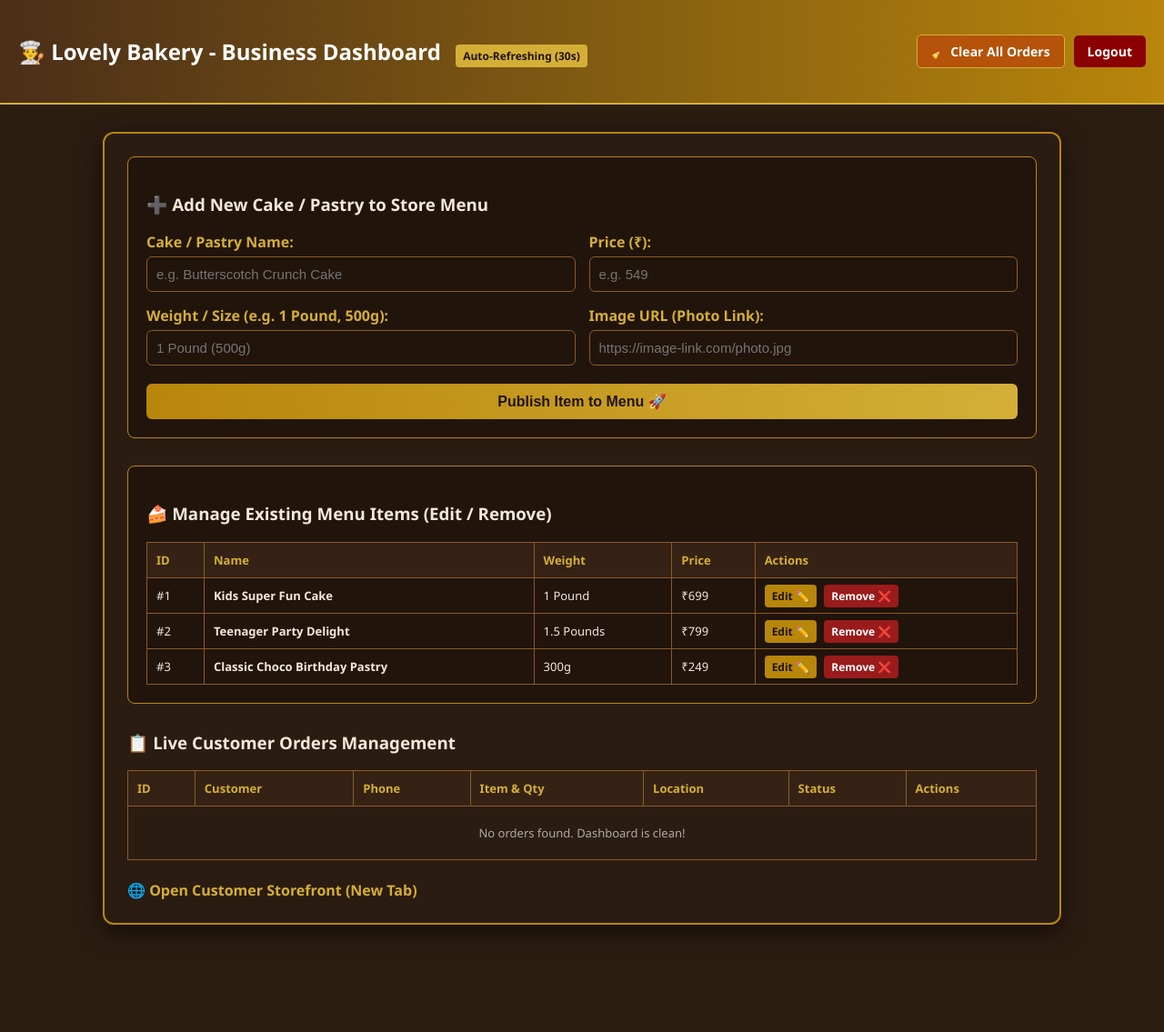
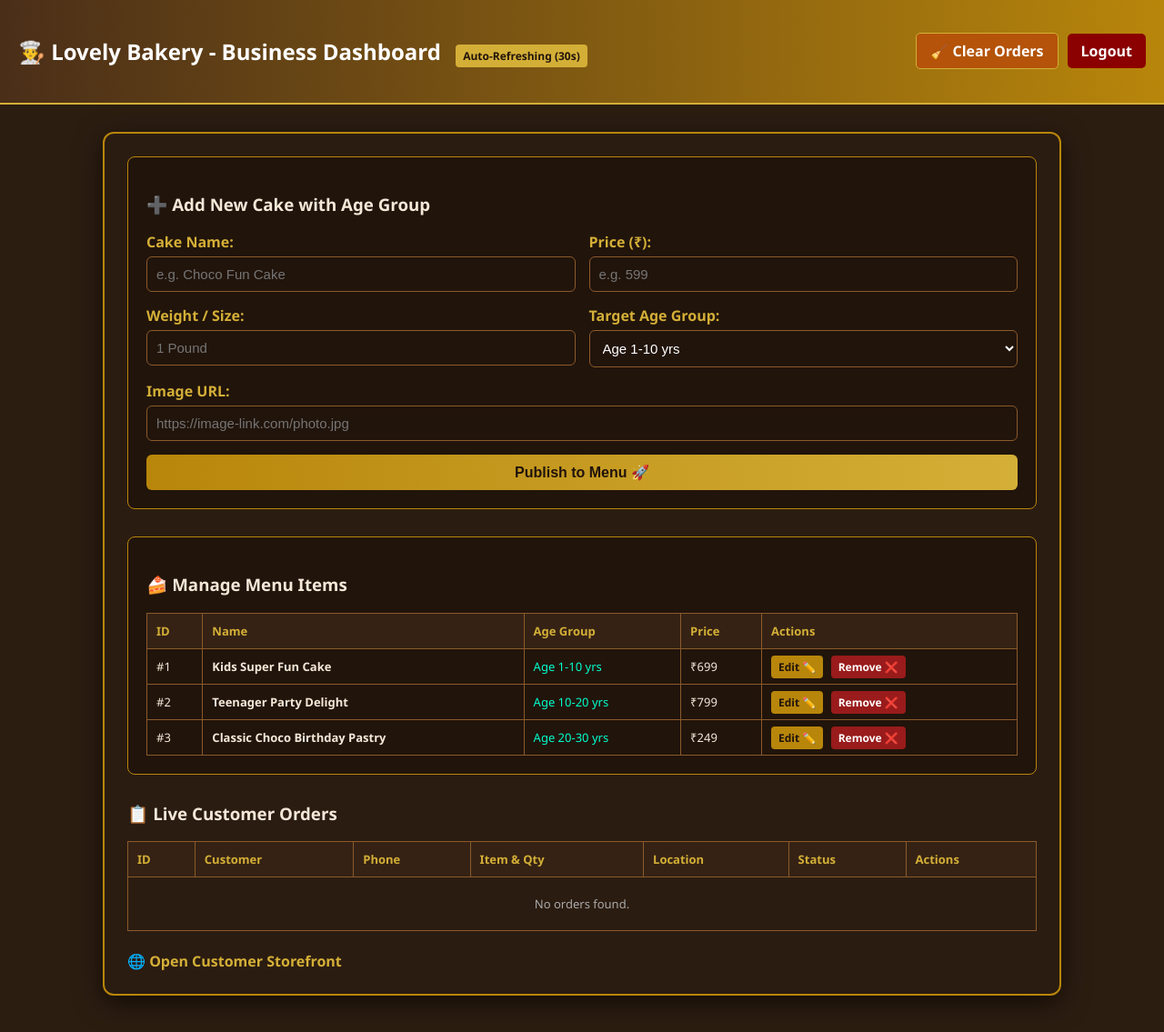
Before and after one commit to yashtikyani010-ai/lovely-bakery, a Flask app: page /admin-dashboard in a window 1280 px wide. Shown: the whole page at 91% size. Before the commit the page ends 1027 px from the top, so only its background shows below. Run offline with Flask 3, Linux system fonts and the light colour scheme; the visitor is signed in with stand-in values (Sample User, id 1).

Commit message:
Update admin.html

```diff
--- a/lovely_bakery_app/templates/admin.html
+++ b/lovely_bakery_app/templates/admin.html
@@ -22,20 +22,13 @@
         th, td { border: 1px solid #8b5a2b; padding: 10px; text-align: left; font-size: 13px; }
         th { background-color: #352214; color: #d4af37; }
 
-        .logout-btn { background: #8b0000; color: white; padding: 8px 15px; text-decoration: none; border-radius: 5px; font-size: 14px; font-weight: bold; }
-        .clear-btn { background: #b45309; color: white; padding: 8px 15px; text-decoration: none; border-radius: 5px; font-size: 14px; font-weight: bold; border: 1px solid #d4af37; }
+        .logout-btn { background: #8b0000; color: white; padding: 8px 15px; text-decoration: none; border-radius: 5px; font-weight: bold; }
+        .clear-btn { background: #b45309; color: white; padding: 8px 15px; text-decoration: none; border-radius: 5px; font-weight: bold; border: 1px solid #d4af37; }
 
-        .action-btns a { padding: 5px 8px; text-decoration: none; border-radius: 4px; font-size: 11px; font-weight: bold; display: inline-block; margin: 2px; }
-        .btn-prep { background: #d97706; color: white; }
-        .btn-ready { background: #0284c7; color: white; }
-        .btn-deliv { background: #16a34a; color: white; }
-        .btn-decline { background: #dc2626; color: white; }
         .btn-remove { background: #991b1b; color: white; padding: 4px 8px; text-decoration: none; border-radius: 4px; font-size: 12px; font-weight: bold; }
         .btn-edit { background: #b8860b; color: #21140b; padding: 4px 8px; text-decoration: none; border-radius: 4px; font-size: 12px; font-weight: bold; margin-right: 5px; }
-
         .error { color: #ff6b6b; margin-bottom: 10px; font-size: 14px; }
         .live-badge { background: #d4af37; color: #21140b; padding: 4px 8px; border-radius: 4px; font-size: 12px; font-weight: bold; margin-left: 10px; }
-
         .section-box { background: #21140b; border: 1px solid #b8860b; padding: 20px; border-radius: 8px; margin-bottom: 30px; }
     </style>
 </head>
@@ -44,18 +37,15 @@
     {% if show_login %}
     <div class="login-box">
         <h2>🔒 Businessman Login</h2>
-        <p style="color: #bbb; font-size: 13px; margin-bottom: 20px;">Please enter your authorized credentials to access the business dashboard.</p>
-        {% if error %}
-        <div class="error">{{ error }}</div>
-        {% endif %}
+        {% if error %}<div class="error">{{ error }}</div>{% endif %}
         <form method="POST" action="/admin-login">
             <div class="form-group">
                 <label>Username:</label>
-                <input type="text" name="username" required placeholder="Enter username">
+                <input type="text" name="username" required>
             </div>
             <div class="form-group">
                 <label>Password:</label>
-                <input type="password" name="password" required placeholder="Enter password">
+                <input type="password" name="password" required>
             </div>
             <button type="submit" style="margin-top: 10px;">Login to Dashboard</button>
         </form>
@@ -65,21 +55,21 @@
     <header>
         <h2>👨‍🍳 Lovely Bakery - Business Dashboard <span class="live-badge">Auto-Refreshing (30s)</span></h2>
         <div class="header-actions">
-            <a href="/clear_orders" class="clear-btn" onclick="return confirm('Are you sure you want to clear all orders?');">🧹 Clear All Orders</a>
+            <a href="/clear_orders" class="clear-btn" onclick="return confirm('Clear all orders?');">🧹 Clear Orders</a>
             <a href="/admin-logout" class="logout-btn">Logout</a>
         </div>
     </header>
 
     <div class="container">
 
-        <!-- Add or Edit Cake / Pastry Menu Form -->
+        <!-- Add / Edit Form with Age Group Selection -->
         <div class="section-box">
             {% if edit_item %}
-                <h3>✏️ Edit Cake / Pastry (ID: #{{ edit_item.id }})</h3>
+                <h3>✏️ Edit Cake (ID: #{{ edit_item.id }})</h3>
                 <form method="POST" action="/update_menu_item/{{ edit_item.id }}">
                     <div style="display: grid; grid-template-columns: 1fr 1fr; gap: 15px;">
                         <div class="form-group">
-                            <label>Cake / Pastry Name:</label>
+                            <label>Cake Name:</label>
                             <input type="text" name="item_name" value="{{ edit_item.name }}" required>
                         </div>
                         <div class="form-group">
@@ -93,89 +83,90 @@
                             <input type="text" name="item_weight" value="{{ edit_item.weight }}" required>
                         </div>
                         <div class="form-group">
-                            <label>Image URL (Photo Link):</label>
-                            <input type="url" name="item_image" value="{{ edit_item.image }}" required>
+                            <label>Target Age Group:</label>
+                            <select name="age_group" required>
+                                {% for ag in age_groups %}
+                                <option value="{{ ag }}" {% if edit_item.age_group == ag %}selected{% endif %}>Age {{ ag }} yrs</option>
+                                {% endfor %}
+                            </select>
                         </div>
                     </div>
-                    <div style="display: flex; gap: 10px; margin-top: 5px;">
+                    <div class="form-group">
+                        <label>Image URL:</label>
+                        <input type="url" name="item_image" value="{{ edit_item.image }}" required>
+                    </div>
+                    <div style="display: flex; gap: 10px;">
                         <button type="submit" style="background: #16a34a; color: white;">Update Item ✓</button>
                         <a href="/admin-dashboard" style="background: #6b7280; color: white; padding: 10px 15px; text-decoration: none; border-radius: 6px; text-align: center; font-weight: bold; width: 100%;">Cancel</a>
                     </div>
                 </form>
             {% else %}
-                <h3>➕ Add New Cake / Pastry to Store Menu</h3>
+                <h3>➕ Add New Cake with Age Group</h3>
                 <form method="POST" action="/add_menu_item">
                     <div style="display: grid; grid-template-columns: 1fr 1fr; gap: 15px;">
                         <div class="form-group">
-                            <label>Cake / Pastry Name:</label>
-                            <input type="text" name="item_name" required placeholder="e.g. Butterscotch Crunch Cake">
+                            <label>Cake Name:</label>
+                            <input type="text" name="item_name" required placeholder="e.g. Choco Fun Cake">
                         </div>
                         <div class="form-group">
                             <label>Price (₹):</label>
-                            <input type="number" name="item_price" required placeholder="e.g. 549">
+                            <input type="number" name="item_price" required placeholder="e.g. 599">
                         </div>
                     </div>
                     <div style="display: grid; grid-template-columns: 1fr 1fr; gap: 15px;">
                         <div class="form-group">
-                            <label>Weight / Size (e.g. 1 Pound, 500g):</label>
-                            <input type="text" name="item_weight" required placeholder="1 Pound (500g)">
+                            <label>Weight / Size:</label>
+                            <input type="text" name="item_weight" required placeholder="1 Pound">
                         </div>
                         <div class="form-group">
-                            <label>Image URL (Photo Link):</label>
-                            <input type="url" name="item_image" placeholder="https://image-link.com/photo.jpg">
+                            <label>Target Age Group:</label>
+                            <select name="age_group" required>
+                                {% for ag in age_groups %}
+                                <option value="{{ ag }}">Age {{ ag }} yrs</option>
+                                {% endfor %}
+                            </select>
                         </div>
                     </div>
-                    <button type="submit" style="margin-top: 5px;">Publish Item to Menu 🚀</button>
+                    <div class="form-group">
+                        <label>Image URL:</label>
+                        <input type="url" name="item_image" placeholder="https://image-link.com/photo.jpg">
+                    </div>
+                    <button type="submit">Publish to Menu 🚀</button>
                 </form>
             {% endif %}
         </div>
 
-        <!-- Current Menu Items Management (Edit & Remove) -->
+        <!-- Manage Menu -->
         <div class="section-box">
-            <h3>🍰 Manage Existing Menu Items (Edit / Remove)</h3>
+            <h3>🍰 Manage Menu Items</h3>
             <table>
                 <thead>
-                    <tr>
-                        <th>ID</th>
-                        <th>Name</th>
-                        <th>Weight</th>
-                        <th>Price</th>
-                        <th>Actions</th>
-                    </tr>
+                    <tr><th>ID</th><th>Name</th><th>Age Group</th><th>Price</th><th>Actions</th></tr>
                 </thead>
                 <tbody>
                     {% for item in menu %}
                     <tr>
                         <td>#{{ item.id }}</td>
                         <td><b>{{ item.name }}</b></td>
-                        <td>{{ item.weight }}</td>
+                        <td><span style="color: #00ffcc;">Age {{ item.age_group }} yrs</span></td>
                         <td>₹{{ item.price }}</td>
                         <td>
                             <a href="/admin-dashboard?edit_id={{ item.id }}" class="btn-edit">Edit ✏️</a>
-                            <a href="/remove_menu_item/{{ item.id }}" class="btn-remove" onclick="return confirm('Are you sure you want to remove this item?');">Remove ❌</a>
+                            <a href="/remove_menu_item/{{ item.id }}" class="btn-remove" onclick="return confirm('Remove this item?');">Remove ❌</a>
                         </td>
                     </tr>
                     {% else %}
-                    <tr>
-                        <td colspan="5" style="text-align: center; color: #aaa;">No items in menu.</td>
-                    </tr>
+                    <tr><td colspan="5" style="text-align: center; color: #aaa;">No items in menu.</td></tr>
                     {% endfor %}
                 </tbody>
             </table>
         </div>
 
-        <h3>📋 Live Customer Orders Management</h3>
+        <!-- Live Orders -->
+        <h3>📋 Live Customer Orders</h3>
         <table>
             <thead>
-                <tr>
-                    <th>ID</th>
-                    <th>Customer</th>
-                    <th>Phone</th>
-                    <th>Item & Qty</th>
-                    <th>Location</th>
-                    <th>Status</th>
-                    <th>Actions</th>
-                </tr>
+                <tr><th>ID</th><th>Customer</th><th>Phone</th><th>Item & Qty</th><th>Location</th><th>Status</th><th>Actions</th></tr>
             </thead>
             <tbody>
                 {% for order in orders %}
@@ -183,28 +174,25 @@
                     <td><b>#{{ order.id }}</b></td>
                     <td>{{ order.name }}</td>
                     <td>📞 {{ order.phone }}</td>
-                    <td>🎂 {{ order.item }} <br><b style="color: #d4af37;">(Qty: {{ order.quantity }})</b></td>
+                    <td>🎂 {{ order.item }} (Qty: {{ order.quantity }})</td>
                     <td>📍 {{ order.location }}</td>
                     <td><b style="color: #00ffcc;">{{ order.status }}</b></td>
-                    <td class="action-btns">
-                        <a href="/update_status/{{ order.id }}/preparing" class="btn-prep">Prep</a>
-                        <a href="/update_status/{{ order.id }}/ready" class="btn-ready">Ready</a>
-                        <a href="/update_status/{{ order.id }}/delivered" class="btn-deliv">Deliver</a>
-                        <a href="/update_status/{{ order.id }}/declined" class="btn-decline">Decline</a>
+                    <td>
+                        <a href="/update_status/{{ order.id }}/preparing" style="background:#d97706; color:white; padding:4px 6px; text-decoration:none; border-radius:4px;">Prep</a>
+                        <a href="/update_status/{{ order.id }}/ready" style="background:#0284c7; color:white; padding:4px 6px; text-decoration:none; border-radius:4px;">Ready</a>
+                        <a href="/update_status/{{ order.id }}/delivered" style="background:#16a34a; color:white; padding:4px 6px; text-decoration:none; border-radius:4px;">Deliver</a>
+                        <a href="/update_status/{{ order.id }}/declined" style="background:#dc2626; color:white; padding:4px 6px; text-decoration:none; border-radius:4px;">Decline</a>
                     </td>
                 </tr>
                 {% else %}
-                <tr>
-                    <td colspan="7" style="text-align: center; color: #aaa; padding: 20px;">No orders found. Dashboard is clean!</td>
-                </tr>
+                <tr><td colspan="7" style="text-align: center; color: #aaa; padding: 20px;">No orders found.</td></tr>
                 {% endfor %}
             </tbody>
         </table>
 
         <br>
-        <a href="/" target="_blank" style="color: #d4af37; font-weight: bold; text-decoration: none;">🌐 Open Customer Storefront (New Tab)</a>
+        <a href="/" target="_blank" style="color: #d4af37; font-weight: bold; text-decoration: none;">🌐 Open Customer Storefront</a>
     </div>
     {% endif %}
-
 </body>
 </html>
```
